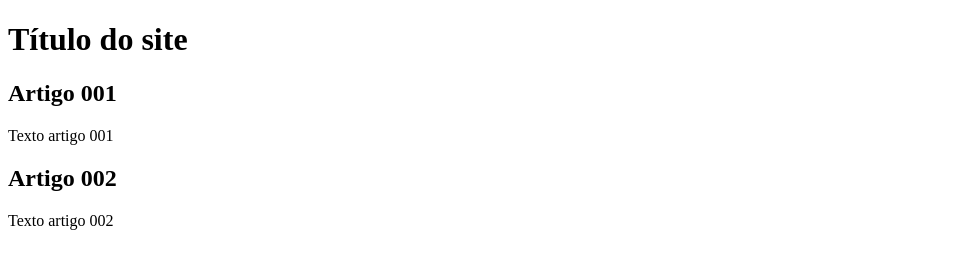
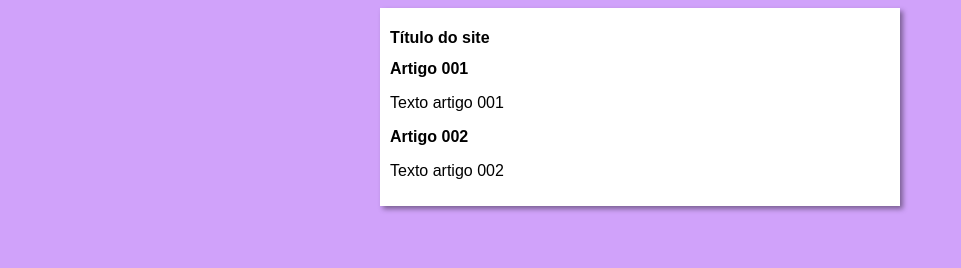
Before and after one commit to michel-klein/projeto-site, a plain HTML site: page index.html in a window 1280 px wide. Shown: the whole page, without its empty margins (0-961 px from the left). Drawn offline with Linux system fonts and the light colour scheme.

Commit message:
iniciei o design

```diff
--- /dev/null
+++ b/estilos/style.css
@@ -0,0 +1,16 @@
+*{
+    font-family: Arial, Helvetica, sans-serif;
+    font-size: 16px;
+}
+
+body {
+    background-color: rgb(208, 162, 250);
+}
+
+main {
+    background-color: white;
+    width: 500px;
+    margin: auto;
+    padding: 10px;
+    box-shadow: 3px 3px 5px rgba(0, 0, 0, 0.411);
+}
--- a/index.html
+++ b/index.html
@@ -4,6 +4,7 @@
     <meta charset="UTF-8">
     <meta name="viewport" content="width=device-width, initial-scale=1.0">
     <title>Título do site</title>
+    <link rel="stylesheet" href="estilos/style.css">
 </head>
 <body>
     <main>
```
